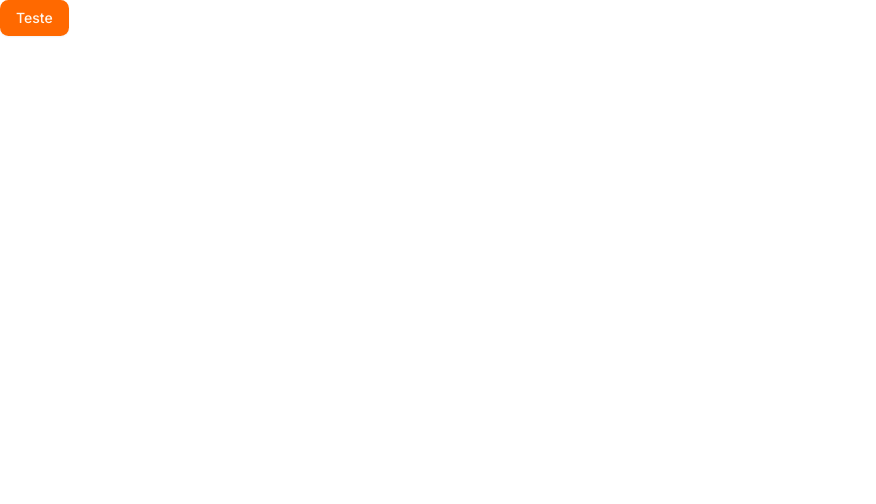
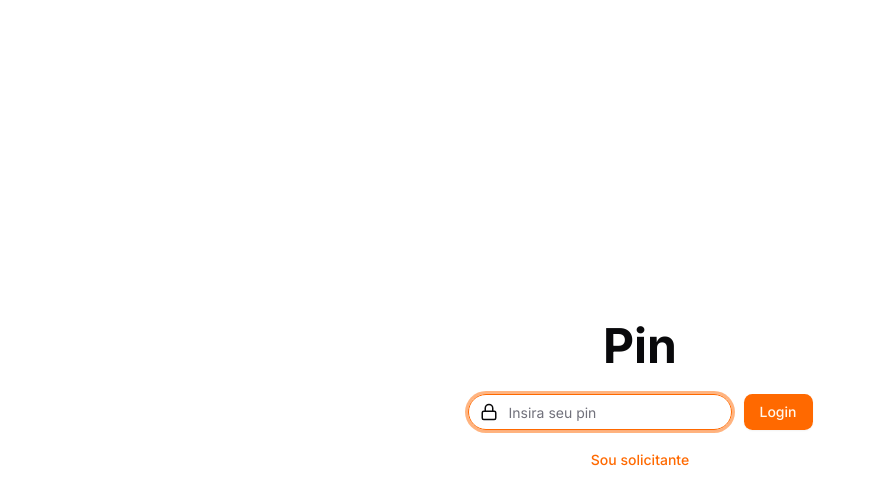
Before and after one commit to Guxxtavoww/wind.front, a Next.js app: page / in a window 1280 px wide. Shown: the top 504 px of the page, without its empty margins (0-876 px from the left). Built offline with nearby package versions, Linux system fonts and the light colour scheme.

Commit message:
Chore: adding stuff

```diff
--- a/src/app/globals.css
+++ b/src/app/globals.css
@@ -114,6 +114,14 @@
   * {
     @apply bg-background text-foreground font-(family-name:--app-font);
   }
+
+  body {
+    @apply w-screen min-h-svh overflow-x-hidden;
+  }
+
+  img {
+    @apply select-none;
+  }
 }
 
 @layer utilities {
--- a/src/app/page.tsx
+++ b/src/app/page.tsx
@@ -1,9 +1,25 @@
+import { Lock } from 'lucide-react';
+
 import { Button } from '@/components/ui/button';
+import { InputWithIcons } from '@/components/ui/input-with-icons';
+import { AppLink } from '@/components/ui/app-link';
 
 export default function Home() {
   return (
-    <div>
-      <Button>Teste</Button>
+    <div className="w-screen min-h-svh flex items-center justify-center flex-col gap-6">
+      <h2 className="font-bold text-5xl">Pin</h2>
+      <form className="flex items-center gap-3">
+        <InputWithIcons
+          placeholder="Insira seu pin"
+          leftIcon={Lock}
+          required={true}
+          autoFocus={true}
+        />
+        <Button type="submit">Login</Button>
+      </form>
+      <AppLink href="/teste" variant="link" className="text-primary -mt-3">
+        Sou solicitante
+      </AppLink>
     </div>
   );
 }
--- /dev/null
+++ b/src/components/ui/input-with-icons.tsx
@@ -0,0 +1,40 @@
+import type { ReactNode } from 'react';
+import { type InputProps, Input } from './input';
+import { cn } from '@/utils/cn.util';
+import { type Icon, LucideIcon } from '../app/lucide-icon';
+
+export interface InputWithIconsProps extends InputProps {
+  leftIcon?: Icon;
+  rightIcon?: Icon;
+}
+
+export function InputWithIcons({
+  leftIcon,
+  rightIcon,
+  className,
+  ...rest
+}: InputWithIconsProps) {
+  return (
+    <div className="relative">
+      {leftIcon && (
+        <LucideIcon
+          icon={leftIcon}
+          className="absolute left-3 top-1/2 -translate-y-1/2 text-muted-foreground"
+        />
+      )}
+      <Input
+        className={cn(className, {
+          'pl-10': !!leftIcon,
+          'pr-10': !!rightIcon,
+        })}
+        {...rest}
+      />
+      {rightIcon && (
+        <LucideIcon
+          className="absolute right-3 top-1/2 -translate-y-1/2 text-muted-foreground"
+          icon={rightIcon}
+        />
+      )}
+    </div>
+  );
+}
--- a/src/components/ui/input.tsx
+++ b/src/components/ui/input.tsx
@@ -2,13 +2,15 @@ import type { ComponentProps } from 'react';
 
 import { cn } from '@/utils/cn.util';
 
-function Input({ className, type, ...props }: ComponentProps<'input'>) {
+export interface InputProps extends ComponentProps<'input'> {}
+
+function Input({ className, type, ...props }: InputProps) {
   return (
     <input
       type={type}
       data-slot="input"
       className={cn(
-        'file:text-foreground placeholder:text-muted-foreground selection:bg-primary selection:text-primary-foreground dark:bg-input/30 border-input flex h-9 w-full min-w-0 rounded-md border bg-transparent px-3 py-1 text-base shadow-xs transition-[color,box-shadow] outline-none file:inline-flex file:h-7 file:border-0 file:bg-transparent file:text-sm file:font-medium disabled:pointer-events-none disabled:cursor-not-allowed disabled:opacity-50 md:text-sm',
+        'file:text-foreground placeholder:text-muted-foreground selection:bg-primary selection:text-primary-foreground dark:bg-input/30 border-input flex h-9 w-full min-w-0 rounded-full border bg-transparent px-3 py-1 text-base shadow-xs transition-[color,box-shadow] outline-none file:inline-flex file:h-7 file:border-0 file:bg-transparent file:text-sm file:font-medium disabled:pointer-events-none disabled:cursor-not-allowed disabled:opacity-50 md:text-sm',
         'focus-visible:border-ring focus-visible:ring-ring/50 focus-visible:ring-[3px]',
         'aria-invalid:ring-destructive/20 dark:aria-invalid:ring-destructive/40 aria-invalid:border-destructive',
         className
```
